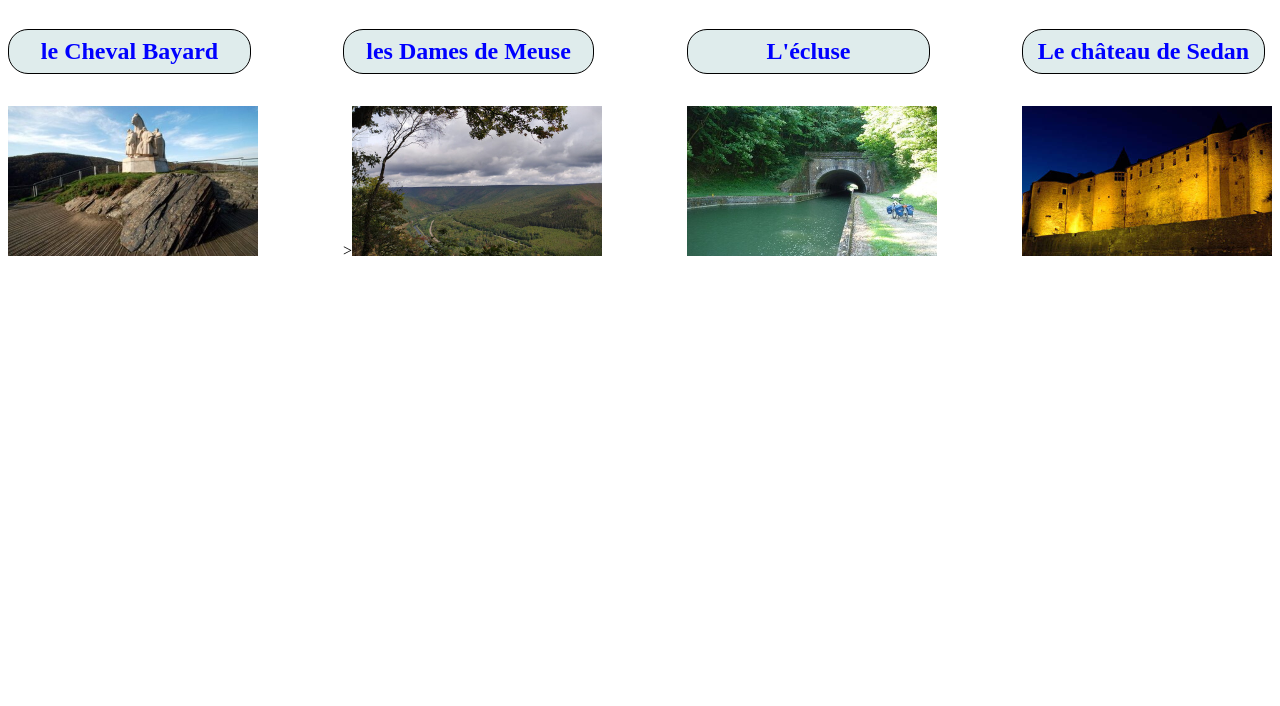
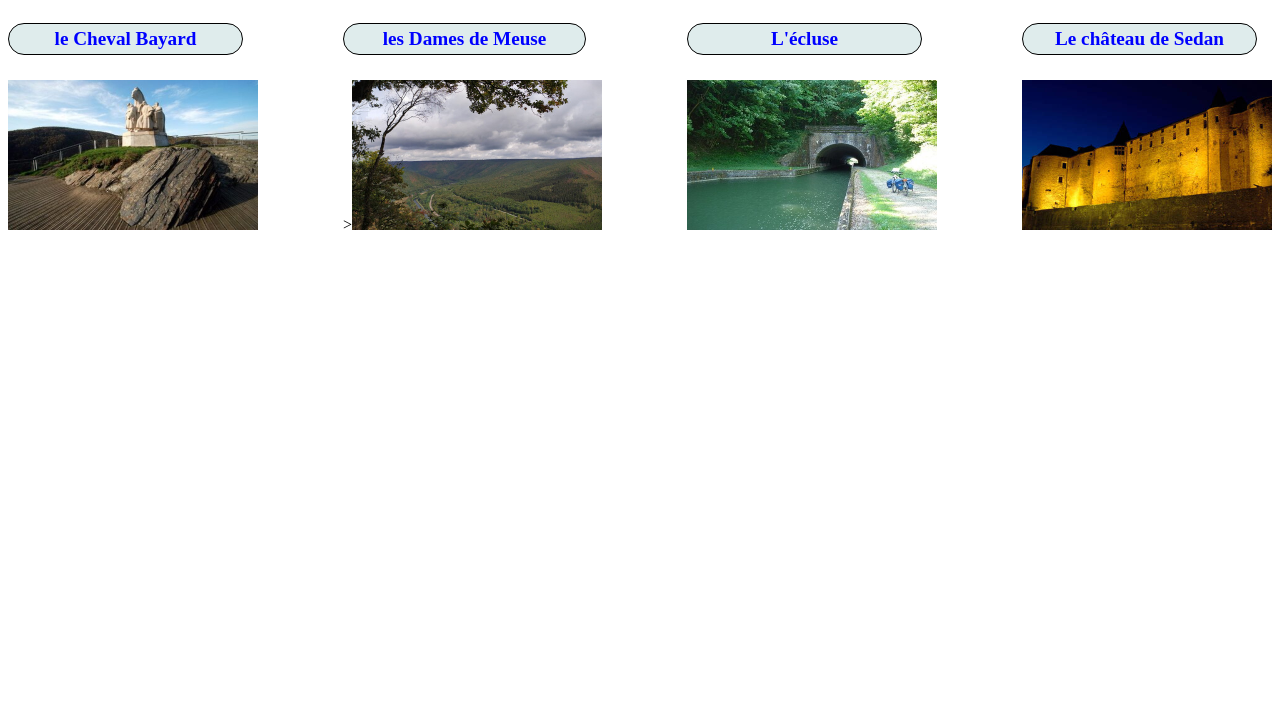
Before and after one commit to HUBERTBRICAU/loulou, a plain HTML site: page index.html in a window 1280 px wide. Shown: the part 94-800 px from the top of the page. Drawn offline with Linux system fonts and the light colour scheme.

Commit message:
Update style.css

```diff
--- a/style.css
+++ b/style.css
@@ -41,12 +41,12 @@ border: 2px black solid;
 .mesH4{
   width: 90%;
   text-align: center;
-  font-size: 1.5em;
+  font-size: 1.2em;
   background-color: rgb(223, 236, 236);
   border: 1px black solid;
   border-radius: 20px;
   color: blue;
-  padding: 8px;
+  padding: 4px;
 }
 h2{
   float: left;
```
